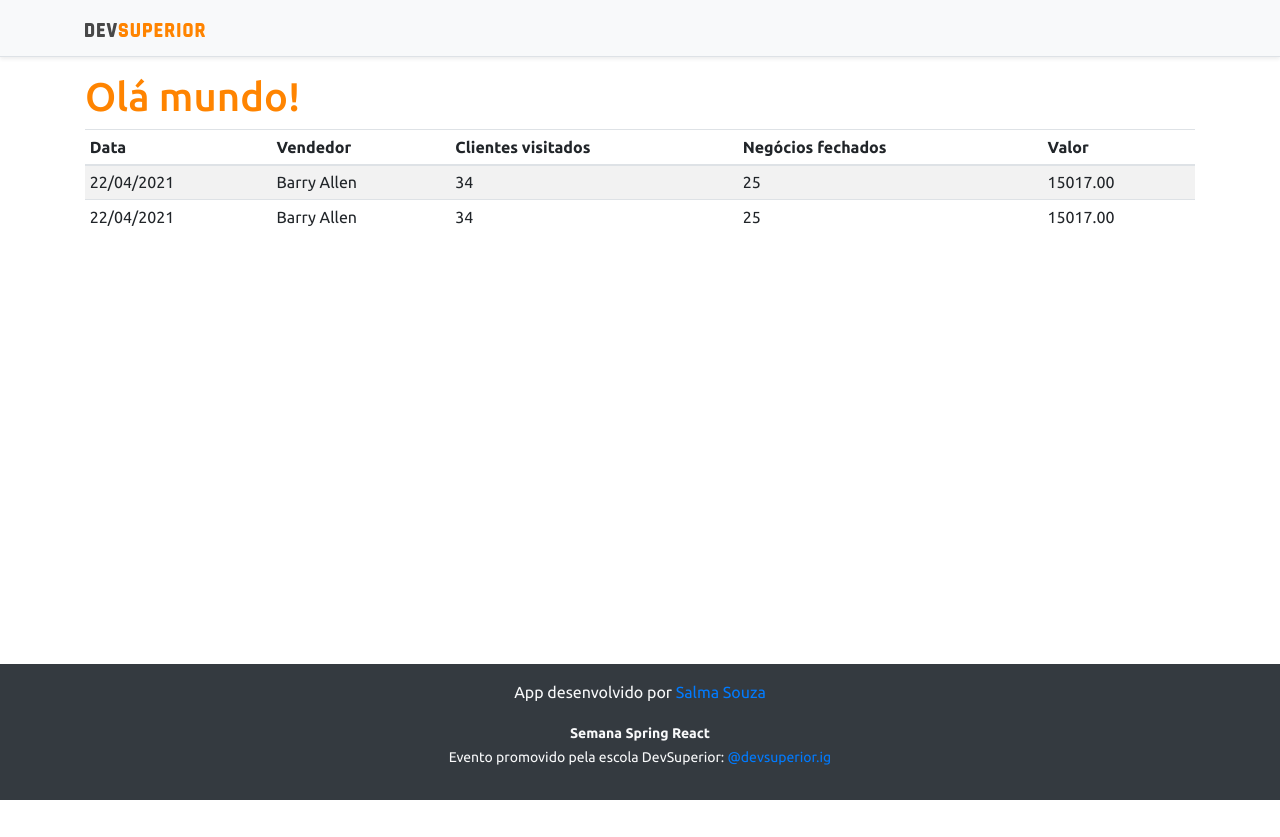
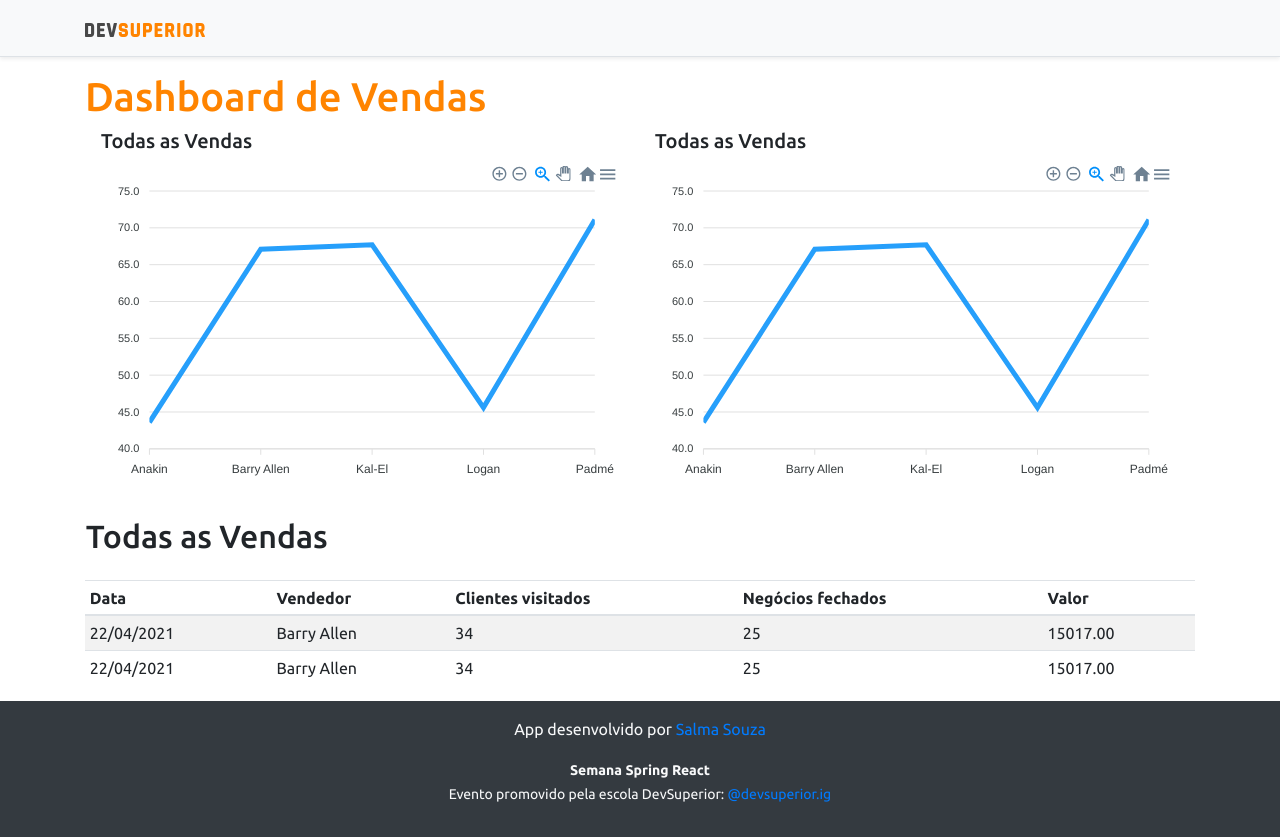
Before and after one commit to salmasouza/projeto-sds3, a React (Create React App) app in the folder frontend/: page / in a window 1280 px wide. Before the commit the page ends 800 px from the top, so only its background shows below. Built offline with nearby package versions, Linux system fonts and the light colour scheme; the HTML template or start-up script is replaced by a standard one.

Commit message:
Static charts

```diff
--- a/frontend/package.json
+++ b/frontend/package.json
@@ -12,10 +12,12 @@
     "@types/node": "^12.0.0",
     "@types/react": "^17.0.0",
     "@types/react-dom": "^17.0.0",
+    "apexcharts": "^3.26.1",
     "bootstrap": "^4.6.0",
     "jquery": "1.9.1",
     "popper.js": "^1.16.1",
     "react": "^17.0.2",
+    "react-apexcharts": "^1.3.9",
     "react-dom": "^17.0.2",
     "react-scripts": "4.0.3",
     "typescript": "^4.1.2",
--- a/frontend/src/App.tsx
+++ b/frontend/src/App.tsx
@@ -1,5 +1,8 @@
 
+
+import BarChart from "components/BarChart";
 import DataTable from "components/DataTable";
+import DonutChart from "components/BarChart";
 import NavBar from "components/NavBar";
 import Footer from "components/Footer";
 
@@ -8,7 +11,26 @@
     <>
       <NavBar />
       <div className="container">
-        <h1 className="text-primary">Olá mundo!</h1>
+        <h1 className="text-primary">Dashboard de Vendas</h1>
+
+
+        <div className='row px-3'>
+          <div className="col-sm-6">
+            <h5>Todas as Vendas</h5>
+            <BarChart/>
+          </div>
+          <div className="col-sm-6">
+            <h5>Todas as Vendas</h5>
+            <DonutChart/>
+          </div>
+
+        <div className="py-3">
+          <h2 className="twxt-primary">Todas as Vendas</h2>
+        </div>
+
+        </div>
+
+
         <DataTable />
       </div>
       <Footer />
--- /dev/null
+++ b/frontend/src/components/BarChart/index.tsx
@@ -0,0 +1,34 @@
+
+import Chart from 'react-apexcharts';
+
+const BarChart = () => {
+
+    const options = {
+        plotOptions: {
+            bar: {
+                horizontal: true,
+            }
+        },
+    };
+
+    const mockData = {
+        labels: {
+            categories: ['Anakin', 'Barry Allen', 'Kal-El', 'Logan', 'Padmé']
+        },
+        series: [
+            {
+                name: "% Sucesso",
+                data: [43.6, 67.1, 67.7, 45.6, 71.1]
+            }
+        ]
+    };
+
+    return (
+       <Chart
+            options={{...options, xaxis: mockData.labels}}
+            series={mockData.series}
+       />
+    );
+}
+
+  export default BarChart;
```
Also changed, not shown: frontend/src/components/DonutChart/index.tsx (added, +30 -0 lines), 1 other file (tests, documents, lock files or other folders).
